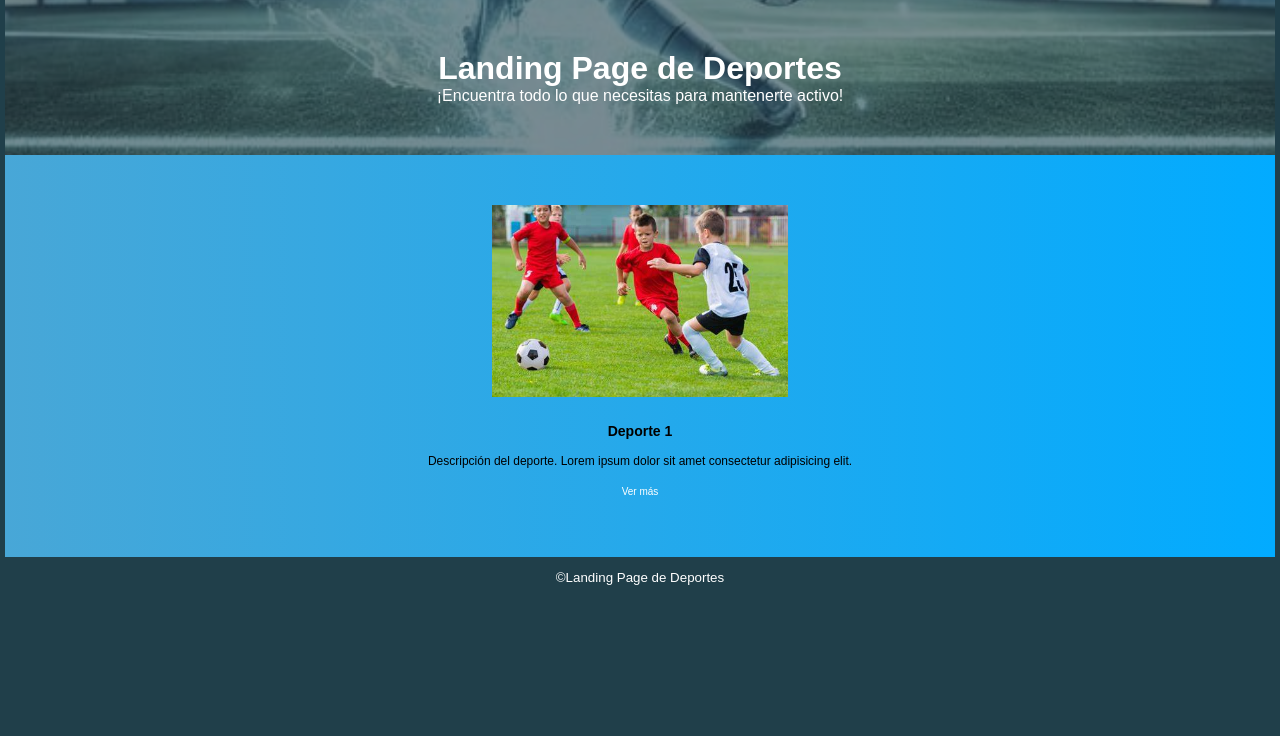
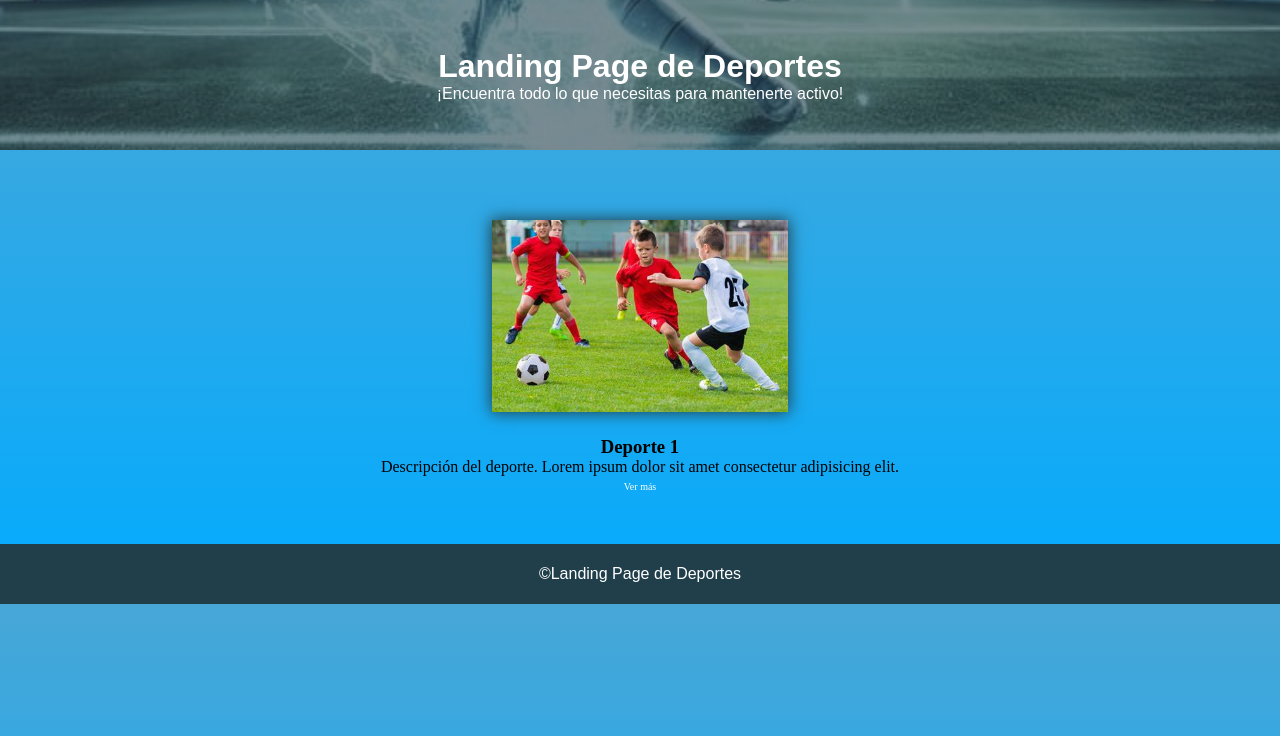
Before and after one commit to duringtheday/reto_estilos, a plain HTML site: page index.html in a window 1280 px wide. Drawn offline with Linux system fonts and the light colour scheme.

Commit message:
index.html

```diff
--- a/index.html
+++ b/index.html
@@ -14,16 +14,19 @@
             list-style: none;
         }
         body {
-            background-color: #203f4a;
-            text-align: center;
+            background: linear-gradient(to bottom, #48a7d7, #02abff);
+            margin: 0;
+            padding: 0;
         }
         .container1 {
+            background: #203f4a;
             position: relative;
-            margin: 0 5px;
-            padding: 50px;
+            /* margin: 0 5px; */
             color: rgb(255, 255, 255);
             font-family: Arial, Helvetica, sans-serif;
-            /* z-index: -1; */
+            text-align: center;
+            padding: 47.5px 0;
+            z-index: 0;
         }
 
         .container1::before {
@@ -32,12 +35,14 @@
             top: 0;
             left: 0;
             width: 100%;
-            height: 100%;
+            height: 150px;
             background-image: url("./stadium_1.jpg");
-            background-size: 100%;
+            background-repeat: no-repeat;
+            background-size: cover;
             background-position: bottom 21% left 1%;
             opacity: 0.4;
             z-index: -1;
+            overflow: hidden;
         }
         /* Opcional */
         /* .background-text {
@@ -50,16 +55,12 @@
             z-index: 1;
         } */
         .container2 {
-            background: linear-gradient(to right, #48a7d7, #02abff);
-            margin: 0 5px;
-            padding: 50px;
-
+            padding: 50px 20px;
+            text-align: center;
         }
-        .container2_1 {
-            font-family: Arial, Helvetica, sans-serif;
-            font-size: 12px;
-            margin-top: 15px;
-            line-height: 30px;
+        .container2 img {
+            margin: 20px;
+            box-shadow: 0 0 15px 1px #203f4a;
         }
         a {
             color: white;
@@ -68,32 +69,30 @@
         }
 
         footer {
+            background-color: #203f4a;
             color: white;
+            padding: 20px 0;
             font-size: 16px;
             text-align: center;
             font-family: Arial, Helvetica, sans-serif;
-            line-height: 40px;
+            line-height: 20px;
         }
     </style>
 </head>
 <body>
+    <header>
         <div class="container1" title="Landing Page de Deportes">
-        <div class="background-text">
             <h1>Landing Page de Deportes</h1>
             <p>¡Encuentra todo lo que necesitas para mantenerte activo!</p>
         </div>
-    </div>
+    </header>
     <div class="container2">
         <img src="./deporte_1.png" alt="Imagen niños jugando fútbol">
-        <div class="container2_1">
         <h3>Deporte 1</h3>
         <p>Descripción del deporte. Lorem ipsum dolor sit amet consectetur
         adipisicing elit.</p>
         <a href="#">Ver más</a>
     </div>
-    </div>
-    <footer>
-        <small>&copy;Landing Page de Deportes</small>
-    </footer>
+    <footer>&copy;Landing Page de Deportes</footer>
 </body>
 </html>
```
Lines whose indentation alone changed are shown as unchanged.
